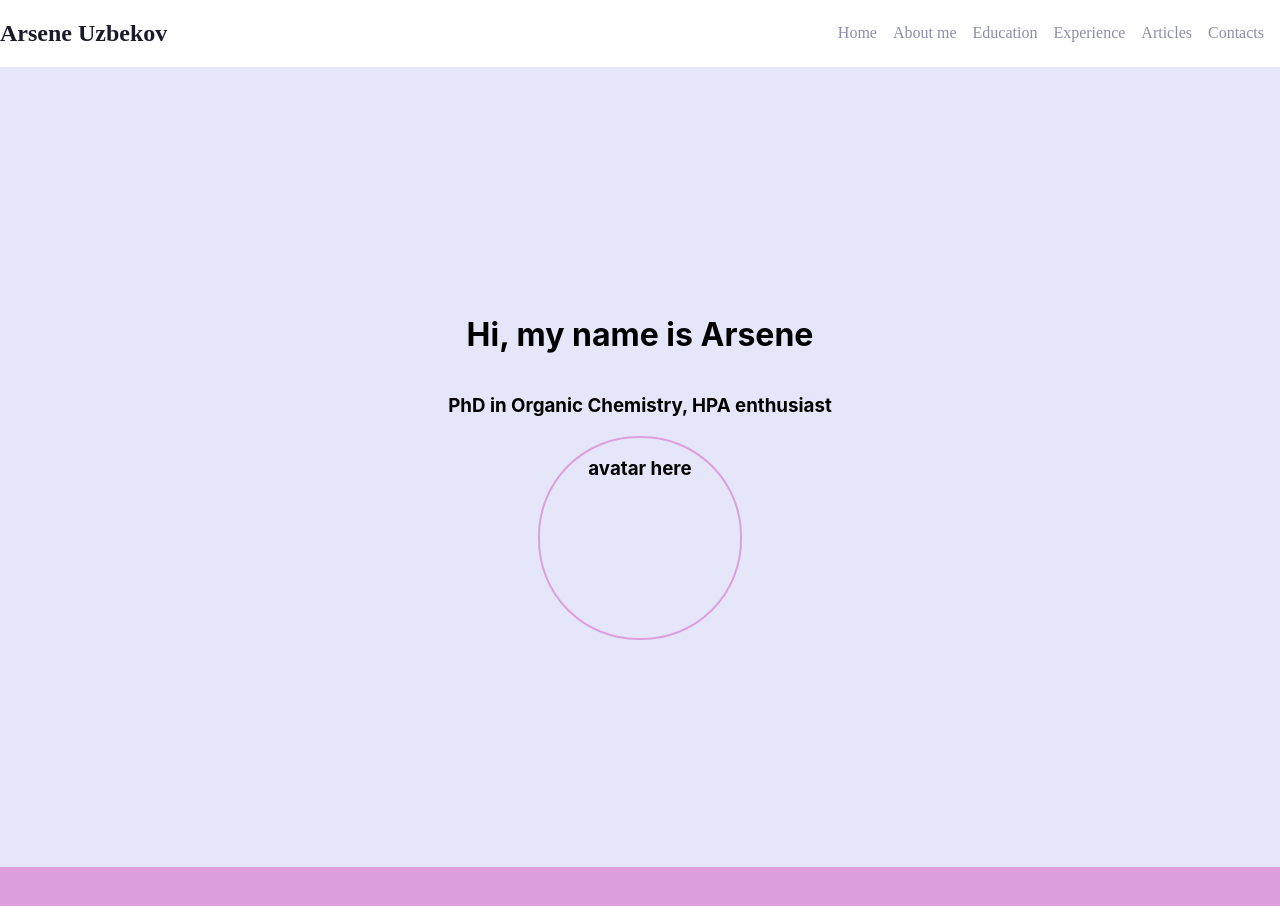
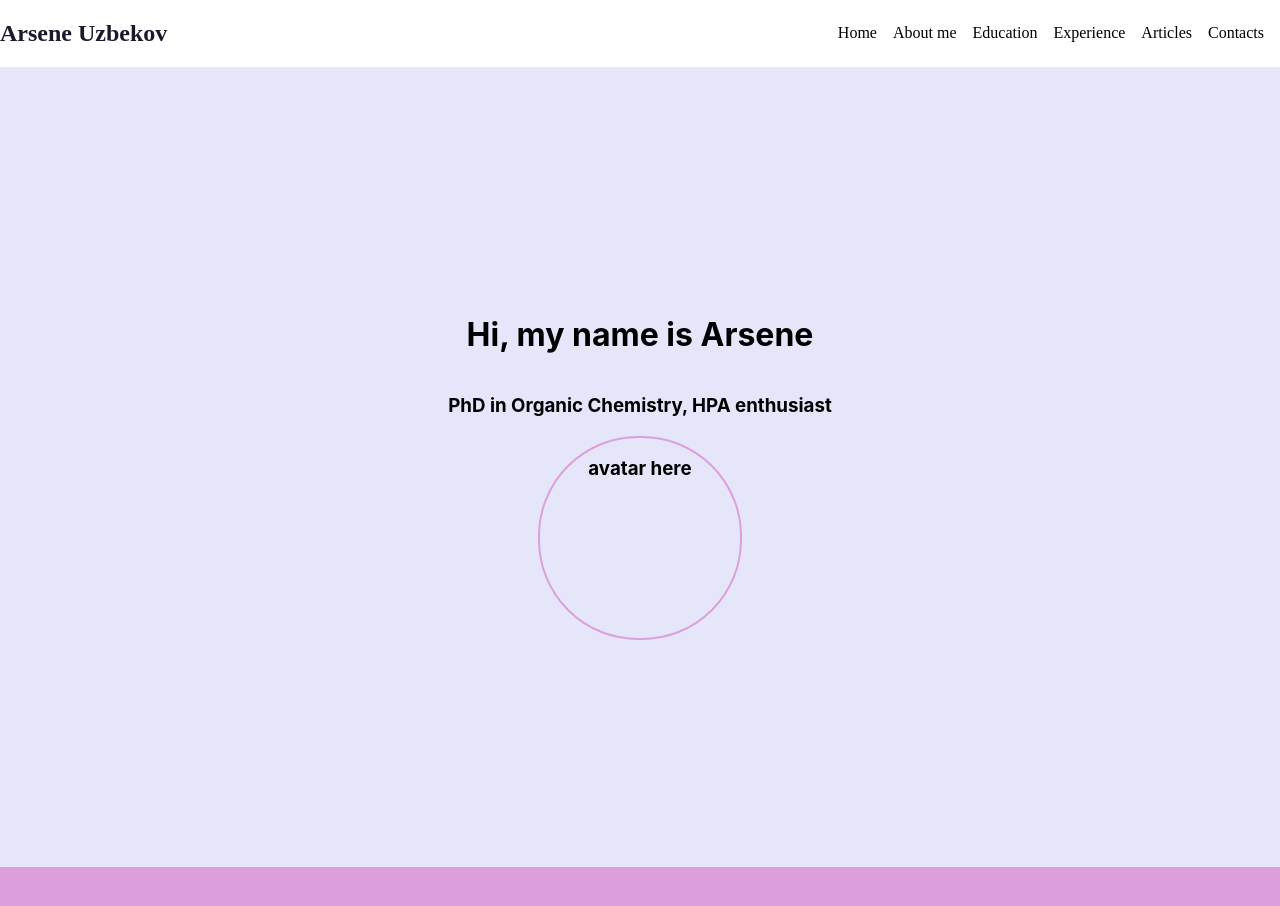
Before and after one commit to gorgeousPotato/arsene-portfolio, a React (Create React App) app: page / in a window 1280 px wide. Shown: the top 906 px of the page. Built offline with nearby package versions, Linux system fonts and the light colour scheme.

Commit message:
active links

```diff
--- a/src/components/NavBar/NavBar.css
+++ b/src/components/NavBar/NavBar.css
@@ -17,10 +17,10 @@
 .NavBar a {
   margin-right: 1rem;
   text-decoration: none;
-  color: #8D8DAA;
+  /* color: #8D8DAA; */
 }
 
-.NavBar a:hover {
+/* .NavBar a:hover {
   text-decoration: underline;
   color: #F56D91;
 }
@@ -33,9 +33,12 @@
 .NavBar a:hover {
   text-decoration: underline;
   color: #F56D91;
-}
+} */
 
 
+ .active {
+  color: red;
+}
 
 .logo-img {
   /* background-image: url('../../../public/Rectangle\ 4.png'); */
@@ -69,6 +72,8 @@
 
 
 
+
+
 @media (max-width: 768px) {
   .navbar-links {
     display: none;
--- a/src/components/NavBar/NavBar.jsx
+++ b/src/components/NavBar/NavBar.jsx
@@ -1,10 +1,17 @@
 import { Link } from "react-scroll";
+import { useState } from "react";
 import "./NavBar.css";
+import { SignalWifiStatusbarConnectedNoInternet4TwoTone } from "@mui/icons-material";
 // import HamburgerMenu from "../HamburgerMenu/HamburgerMenu"
 
 
 
 export default function NavBar() {
+  const [activeLink, setActiveLink] = useState('HomePage');
+  const handleSetActiveLink = (to) => {
+    setActiveLink(to);
+    console.log(`Setting active link to: ${to}`);
+  }
   return (
     <div className="NavBar">
       <div className="logo">
@@ -12,12 +19,66 @@ export default function NavBar() {
         <div className="logo-img"></div>
       </div>
       <div className="navbar-links">
-        <Link to="HomePage" smooth={true} duration={500}>Home</Link>
-        <Link to="About" smooth={true} duration={500}>About me</Link>
-        <Link to="Education" smooth={true} duration={500}>Education</Link>
-        <Link to="Experience" smooth={true} duration={500}>Experience</Link>
-        <Link to="Articles" smooth={true} duration={500}>Articles</Link>
-        <Link to="Contacts" smooth={true} duration={500}>Contacts</Link>
+        <Link
+          to="HomePage"
+          smooth={true}
+          duration={500}
+          spy={true}
+          activeClass="active"
+          onSetActive={() => handleSetActiveLink('HomePage')}
+        >
+          Home
+        </Link>
+        <Link
+          to="About"
+          smooth={true}
+          duration={500}
+          spy={true}
+          activeClass="active"
+          onSetActive={() => handleSetActiveLink('About')}
+        >
+          About me
+        </Link>
+        <Link
+          to="Education"
+          smooth={true}
+          duration={500}
+          spy={true}
+          activeClass="active"
+          onSetActive={() => handleSetActiveLink('Education')}
+        >
+          Education
+        </Link>
+        <Link
+          to="Experience"
+          smooth={true}
+          duration={500}
+          spy={true}
+          activeClass="active"
+          onSetActive={() => handleSetActiveLink('Experience')}
+        >
+          Experience
+        </Link>
+        <Link
+          to="Articles"
+          smooth={true}
+          duration={500}
+          spy={true}
+          activeClass="active"
+          onSetActive={() => handleSetActiveLink('Articles')}
+        >
+          Articles
+        </Link>
+        <Link
+          to="Contacts"
+          smooth={true}
+          duration={500}
+          spy={true}
+          activeClass="active"
+          onSetActive={() => handleSetActiveLink('Contacts')}
+        >
+          Contacts
+        </Link>
       </div>
       {/* <div>
         <HamburgerMenu />
```
